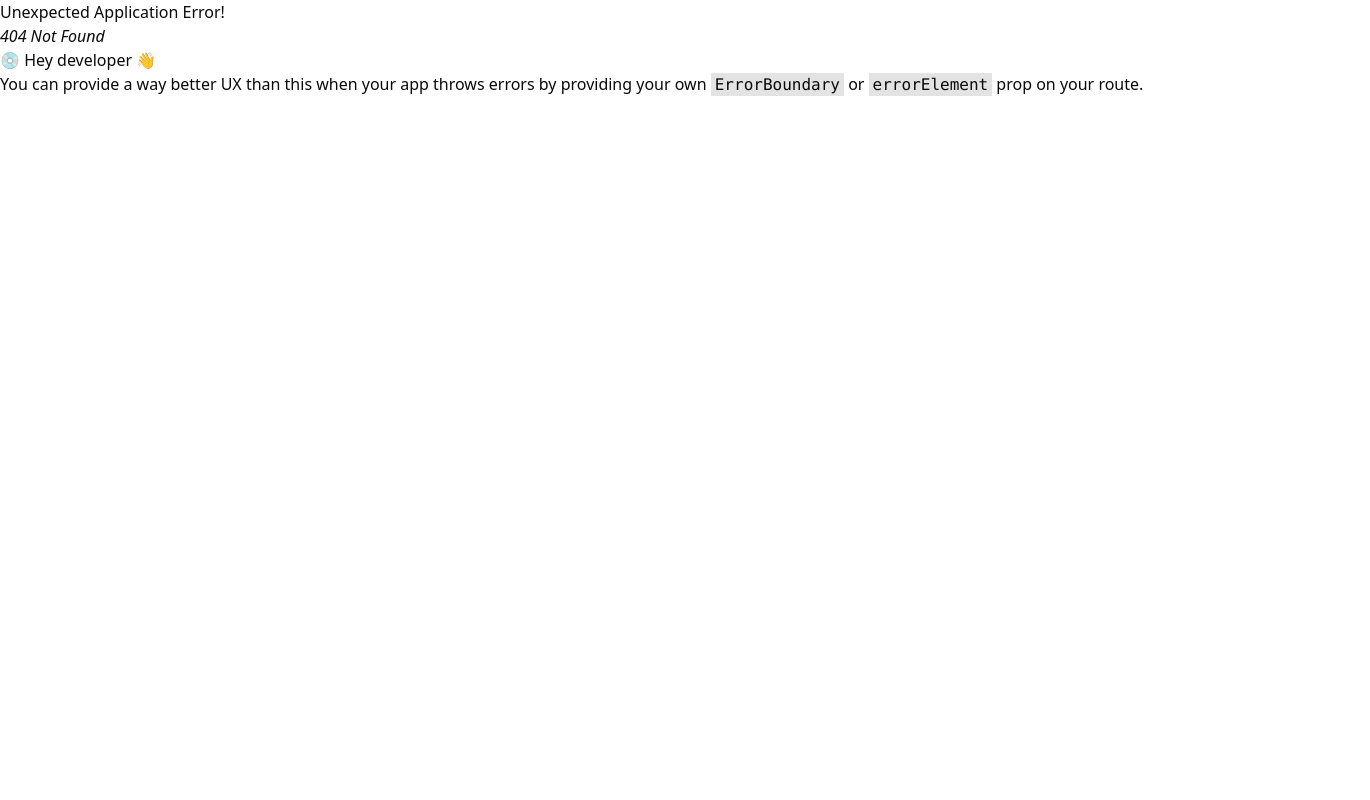
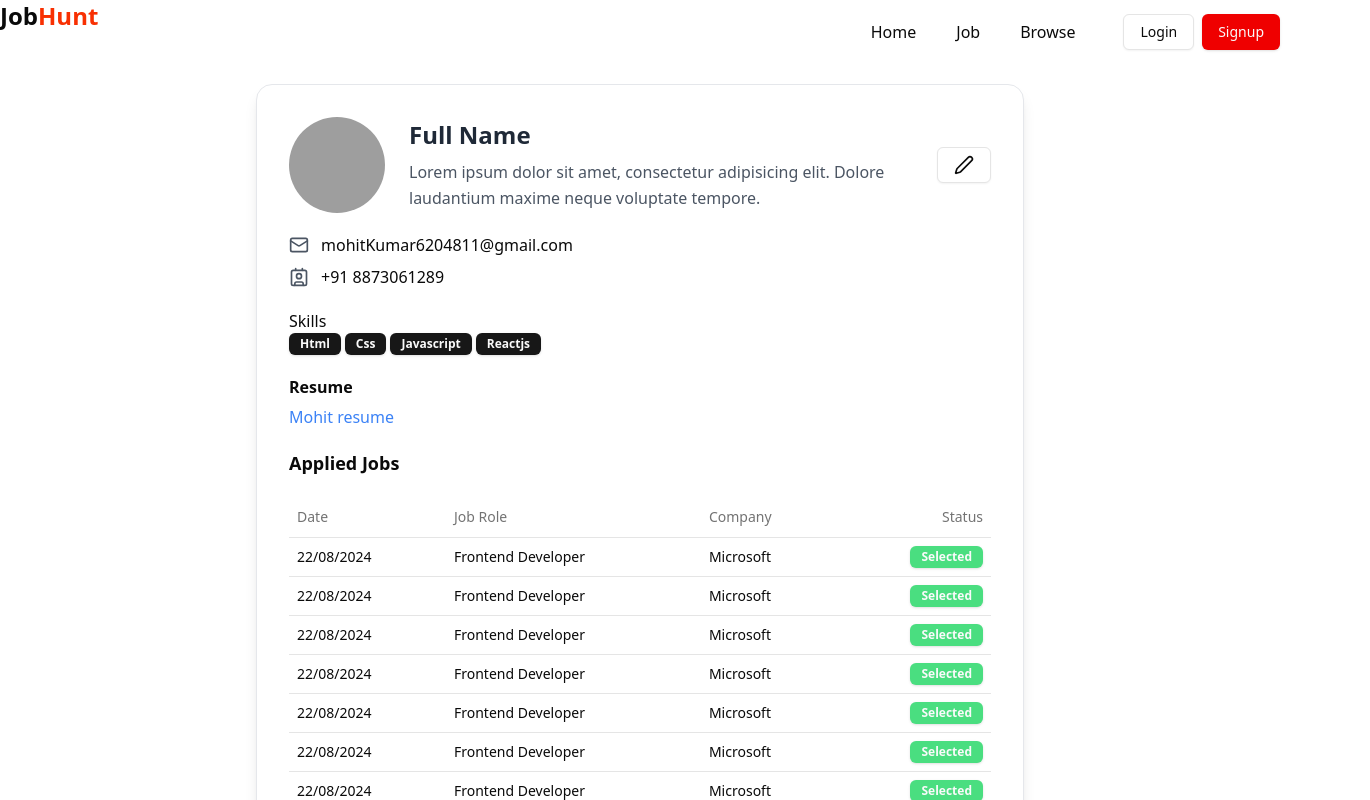
Before and after one commit to mohitkumar78/job-hunt, a React (Vite) app in the folder frontend/: page /profile in a window 1280 px wide. Before the commit this address had no page. Shown: the top 800 px of the page, 1370 px wide, since content can reach past the window. Built offline with nearby package versions, Linux system fonts and the light colour scheme; grey boxes are pictures that could not be loaded.

Commit message:
userProfile ui completed

```diff
--- /dev/null
+++ b/frontend/src/components/AppliedJobTable.jsx
@@ -0,0 +1,57 @@
+import React from "react";
+import {
+  Table,
+  TableBody,
+  TableCaption,
+  TableCell,
+  TableHead,
+  TableHeader,
+  TableRow,
+} from "./ui/table";
+import { Badge } from "./ui/badge";
+
+const AppliedJobTable = () => {
+  const allAppliedJobs = [1, 2, 3, 4, 5, 6, 6, 7];
+  return (
+    <div>
+      <Table>
+        <TableCaption>A list of your applied jobs</TableCaption>
+        <TableHeader>
+          <TableRow>
+            <TableHead>Date</TableHead>
+            <TableHead>Job Role</TableHead>
+            <TableHead>Company</TableHead>
+            <TableHead className="text-right">Status</TableHead>
+          </TableRow>
+        </TableHeader>
+        <TableBody>
+          {allAppliedJobs.length <= 0 ? (
+            <span>You haven't applied any job yet.</span>
+          ) : (
+            allAppliedJobs.map((appliedJob, index) => (
+              <TableRow key={index}>
+                <TableCell>22/08/2024</TableCell>
+                <TableCell>Frontend Developer</TableCell>
+                <TableCell>Microsoft</TableCell>
+                <TableCell className="text-right">
+                  <Badge
+                    className={`${
+                      appliedJob?.status === "rejected"
+                        ? "bg-red-400"
+                        : appliedJob.status === "pending"
+                        ? "bg-gray-400"
+                        : "bg-green-400"
+                    }`}
+                  >
+                    Selected
+                  </Badge>
+                </TableCell>
+              </TableRow>
+            ))
+          )}
+        </TableBody>
+      </Table>
+    </div>
+  );
+};
+export default AppliedJobTable;
--- /dev/null
+++ b/frontend/src/components/Browse.jsx
@@ -0,0 +1,23 @@
+import React from "react";
+import Job from "./Job";
+
+const Browse = () => {
+  const randomJobs = [1, 2, 45];
+
+  return (
+    <div>
+      <div className="mx-auto my-10 max-w-7xl">
+        <h1 className="my-10 text-xl font-bold">
+          Search Results ({randomJobs.length})
+        </h1>
+        <div className="grid grid-cols-3 gap-4">
+          {randomJobs.map((job, index) => {
+            return <Job key={index} />;
+          })}
+        </div>
+      </div>
+    </div>
+  );
+};
+
+export default Browse;
--- a/frontend/src/components/Jobs.jsx
+++ b/frontend/src/components/Jobs.jsx
@@ -7,7 +7,7 @@ function Jobs() {
 
   return (
     <div>
-      <div className="mt-5 mx-60 max-w-7xl">
+      <div className="mx-auto mt-5 max-w-7xl">
         <div className="flex gap-4">
           <div className="w-1/5">
             <FilterJob />
--- /dev/null
+++ b/frontend/src/components/Profile.jsx
@@ -0,0 +1,85 @@
+import React from "react";
+import { Avatar, AvatarImage } from "./ui/avatar";
+import { Mail, Contact, Pen } from "lucide-react";
+import { Button } from "./ui/button";
+import { Label } from "./ui/label"; // Add this if `Label` is part of your components
+import AppliedJobTable from "./AppliedJobTable"; // Assuming this component exists
+import { Badge } from "./ui/badge";
+function Profile() {
+  const isResume = true; // or set it based on your logic for the resume link
+  const skills = ["Html", "Css", "Javascript", "Reactjs"];
+  return (
+    <div className="max-w-3xl p-8 mx-auto my-5 bg-white border border-gray-200 shadow-lg rounded-2xl">
+      <div className="flex items-center justify-between gap-6">
+        {/* Avatar Section */}
+        <div className="flex items-center gap-6">
+          <Avatar className="w-24 h-24">
+            <AvatarImage
+              src="https://c8.alamy.com/comp/PWRHCW/building-construction-design-to-be-used-as-a-logo-icon-template-for-business-constructors-and-more-PWRHCW.jpg"
+              alt="Profile"
+            />
+          </Avatar>
+
+          {/* Text Section */}
+          <div className="flex flex-col">
+            <h1 className="text-2xl font-bold text-gray-800">Full Name</h1>
+            <p className="max-w-lg mt-2 leading-relaxed text-gray-600">
+              Lorem ipsum dolor sit amet, consectetur adipisicing elit. Dolore
+              laudantium maxime neque voluptate tempore.
+            </p>
+          </div>
+        </div>
+
+        {/* Edit Button */}
+        <Button className="text-right" variant="outline">
+          <Pen className="w-5 h-5" />
+        </Button>
+      </div>
+
+      {/* Contact Information */}
+      <div className="my-5">
+        <div className="flex items-center gap-3 my-2">
+          <Mail className="w-5 h-5 text-gray-600" />
+          <span>mohitKumar6204811@gmail.com</span>
+        </div>
+        <div className="flex items-center gap-3 my-2">
+          <Contact className="w-5 h-5 text-gray-600" />
+          <span>+91 8873061289</span>
+        </div>
+      </div>
+      <div className="my-5">
+        <h1>Skills</h1>
+        <div className="flex items-center gap-1">
+          {skills.length !== 0 ? (
+            skills.map((item, index) => <Badge key={index}>{item}</Badge>)
+          ) : (
+            <span>NA</span>
+          )}
+        </div>
+      </div>
+      {/* Resume Section */}
+      <div className="grid w-full max-w-sm items-center gap-1.5">
+        <Label className="font-bold text-md">Resume</Label>
+        {isResume ? (
+          <a
+            target="_blank"
+            href="#"
+            className="text-blue-500 cursor-pointer hover:underline"
+          >
+            Mohit resume
+          </a>
+        ) : (
+          <span>NA</span>
+        )}
+      </div>
+
+      {/* Applied Jobs Section */}
+      <div className="max-w-4xl mx-auto bg-white rounded-2xl">
+        <h1 className="my-5 text-lg font-bold">Applied Jobs</h1>
+        <AppliedJobTable />
+      </div>
+    </div>
+  );
+}
+
+export default Profile;
--- a/frontend/src/components/shared/Navbar.jsx
+++ b/frontend/src/components/shared/Navbar.jsx
@@ -76,7 +76,9 @@ function Navbar() {
                 <div className="flex flex-col mt-4 text-gray-600">
                   <div className="flex items-center mb-2">
                     <User2 className="mr-2" />
-                    <Button variant="link">View Profile</Button>
+                    <Button variant="link">
+                      <Link to="/profile">View Profile</Link>
+                    </Button>
                   </div>
                   <div className="flex items-center">
                     <LogOut className="mr-2" />
--- /dev/null
+++ b/frontend/src/components/ui/table.jsx
@@ -0,0 +1,86 @@
+import * as React from "react"
+
+import { cn } from "@/lib/utils"
+
+const Table = React.forwardRef(({ className, ...props }, ref) => (
+  <div className="relative w-full overflow-auto">
+    <table
+      ref={ref}
+      className={cn("w-full caption-bottom text-sm", className)}
+      {...props} />
+  </div>
+))
+Table.displayName = "Table"
+
+const TableHeader = React.forwardRef(({ className, ...props }, ref) => (
+  <thead ref={ref} className={cn("[&_tr]:border-b", className)} {...props} />
+))
+TableHeader.displayName = "TableHeader"
+
+const TableBody = React.forwardRef(({ className, ...props }, ref) => (
+  <tbody
+    ref={ref}
+    className={cn("[&_tr:last-child]:border-0", className)}
+    {...props} />
+))
+TableBody.displayName = "TableBody"
+
+const TableFooter = React.forwardRef(({ className, ...props }, ref) => (
+  <tfoot
+    ref={ref}
+    className={cn("border-t bg-muted/50 font-medium [&>tr]:last:border-b-0", className)}
+    {...props} />
+))
+TableFooter.displayName = "TableFooter"
+
+const TableRow = React.forwardRef(({ className, ...props }, ref) => (
+  <tr
+    ref={ref}
+    className={cn(
+      "border-b transition-colors hover:bg-muted/50 data-[state=selected]:bg-muted",
+      className
+    )}
+    {...props} />
+))
+TableRow.displayName = "TableRow"
+
+const TableHead = React.forwardRef(({ className, ...props }, ref) => (
+  <th
+    ref={ref}
+    className={cn(
+      "h-10 px-2 text-left align-middle font-medium text-muted-foreground [&:has([role=checkbox])]:pr-0 [&>[role=checkbox]]:translate-y-[2px]",
+      className
+    )}
+    {...props} />
+))
+TableHead.displayName = "TableHead"
+
+const TableCell = React.forwardRef(({ className, ...props }, ref) => (
+  <td
+    ref={ref}
+    className={cn(
+      "p-2 align-middle [&:has([role=checkbox])]:pr-0 [&>[role=checkbox]]:translate-y-[2px]",
+      className
+    )}
+    {...props} />
+))
+TableCell.displayName = "TableCell"
+
+const TableCaption = React.forwardRef(({ className, ...props }, ref) => (
+  <caption
+    ref={ref}
+    className={cn("mt-4 text-sm text-muted-foreground", className)}
+    {...props} />
+))
+TableCaption.displayName = "TableCaption"
+
+export {
+  Table,
+  TableHeader,
+  TableBody,
+  TableFooter,
+  TableHead,
+  TableRow,
+  TableCell,
+  TableCaption,
+}
```
Also changed, not shown: frontend/src/App.jsx (+10 -0 lines), 1 other file (tests, documents, lock files or other folders).
